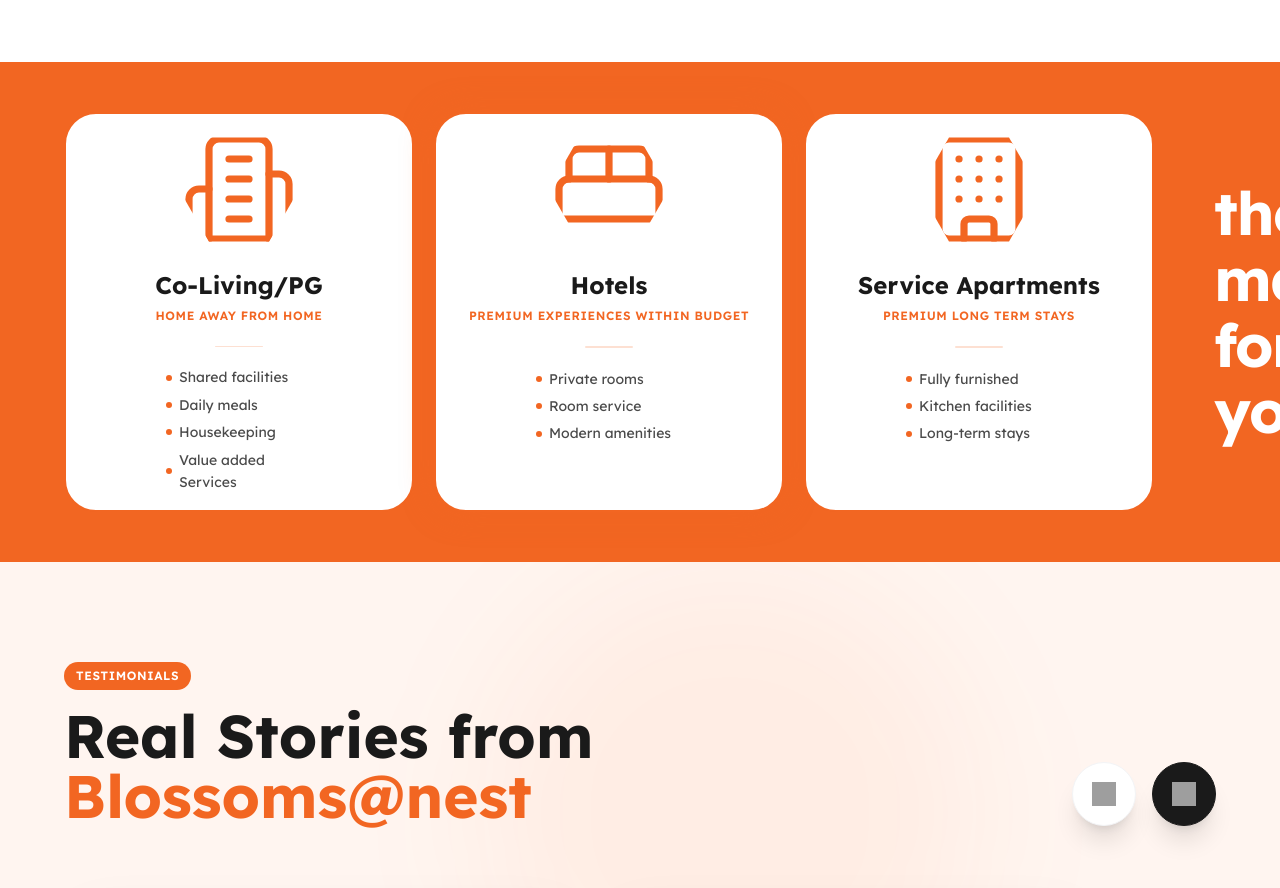
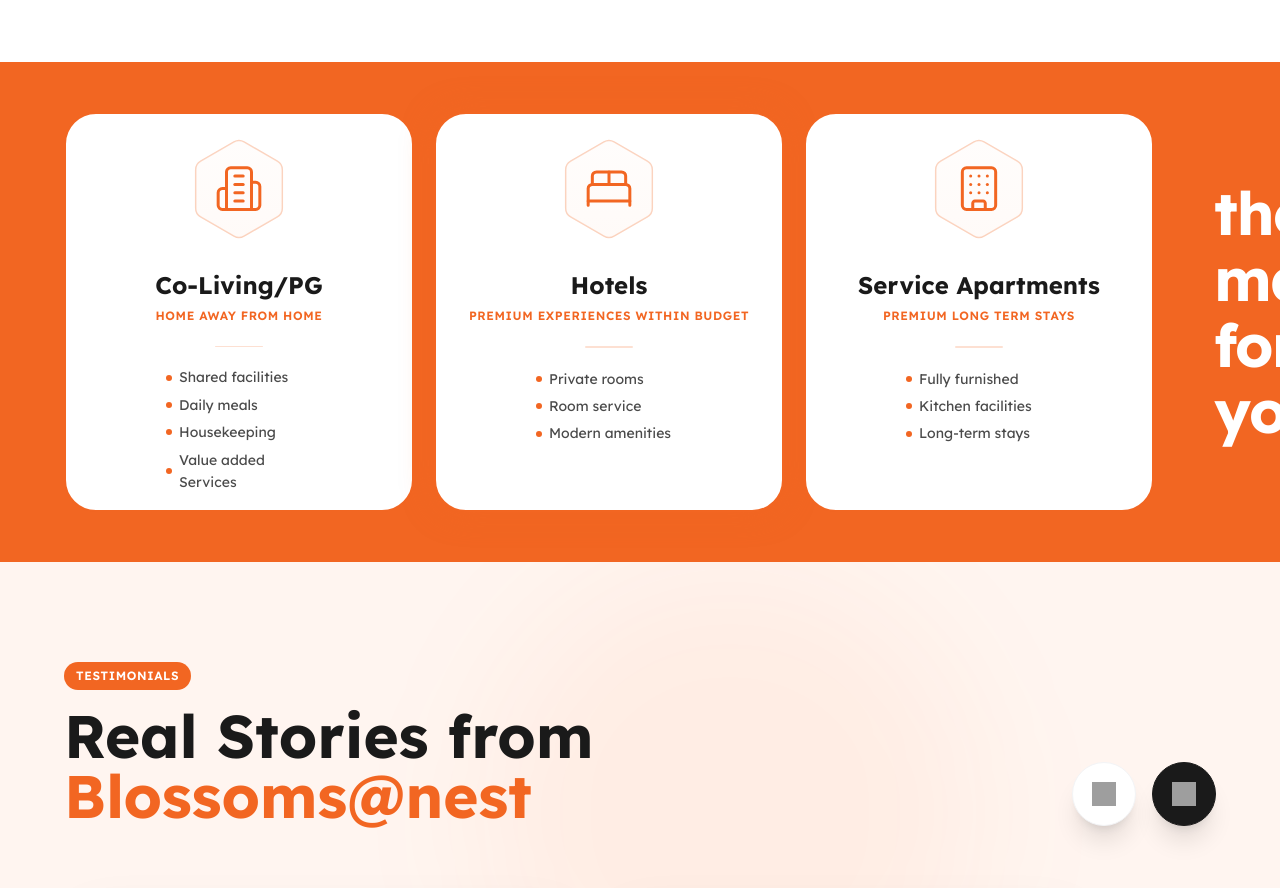
Before and after one commit to nishanth-reddy-m/atnest, an Angular app: page / in a window 1280 px wide. Shown: the part 3720-4608 px from the top of the page. Built offline with nearby package versions, Linux system fonts and the light colour scheme; grey boxes are pictures that could not be loaded.

Commit message:
svg icons fix 1.2

```diff
--- a/src/app/home-property-types/home-property-types.component.html
+++ b/src/app/home-property-types/home-property-types.component.html
@@ -8,7 +8,63 @@
         [class.property-type-card--highlighted]="card.highlighted"
       >
         <div class="property-type-card__icon" aria-hidden="true">
-          <img [src]="card.iconSrc" alt="" />
+          <!-- Co-Living/PG Icon -->
+          <svg *ngIf="card.title === 'Co-Living/PG'" xmlns="http://www.w3.org/2000/svg" width="120" height="120" viewBox="0 0 120 120" fill="none" class="property-type-card__icon-svg">
+            <defs>
+              <linearGradient id="coliving-gradient" x1="60" y1="10" x2="60" y2="110" gradientUnits="userSpaceOnUse">
+                <stop stop-color="#FFF5F0"/>
+                <stop offset="1" stop-color="#FFE8DC"/>
+              </linearGradient>
+            </defs>
+            <path d="M54.9991 12.8869C58.0932 11.1005 61.9053 11.1005 64.9993 12.8869L98.2993 32.1132C101.393 33.8996 103.299 37.2008 103.299 40.7734V79.2266C103.299 82.7992 101.393 86.1004 98.2993 87.8868L64.9993 107.113C61.9053 108.9 58.0932 108.9 54.9991 107.113L21.6991 87.8868C18.6052 86.1004 16.6992 82.7992 16.6992 79.2266V40.7734C16.6992 37.2008 18.6052 33.8996 21.6991 32.1132L54.9991 12.8869Z" fill="white" stroke="var(--atnest-primary)" stroke-opacity="0.3" stroke-width="1.5"/>
+            <path d="M54.9991 12.8869C58.0932 11.1005 61.9053 11.1005 64.9993 12.8869L98.2993 32.1132C101.393 33.8996 103.299 37.2008 103.299 40.7734V79.2266C103.299 82.7992 101.393 86.1004 98.2993 87.8868L64.9993 107.113C61.9053 108.9 58.0932 108.9 54.9991 107.113L21.6991 87.8868C18.6052 86.1004 16.6992 82.7992 16.6992 79.2266V40.7734C16.6992 37.2008 18.6052 33.8996 21.6991 32.1132L54.9991 12.8869Z" fill="url(#coliving-gradient)" fill-opacity="0.2"/>
+            <path d="M47.5 80.4274V42.9274C47.5 41.8223 47.939 40.7625 48.7204 39.9811C49.5018 39.1997 50.5616 38.7607 51.6667 38.7607H68.3333C69.4384 38.7607 70.4982 39.1997 71.2796 39.9811C72.061 40.7625 72.5 41.8223 72.5 42.9274V80.4274H47.5Z" stroke="var(--atnest-primary)" stroke-width="3" stroke-linecap="round" stroke-linejoin="round"/>
+            <path d="M47.4993 59.5938H43.3327C42.2276 59.5938 41.1678 60.0327 40.3864 60.8141C39.605 61.5955 39.166 62.6553 39.166 63.7604V76.2604C39.166 77.3655 39.605 78.4253 40.3864 79.2067C41.1678 79.9881 42.2276 80.4271 43.3327 80.4271H47.4993" stroke="var(--atnest-primary)" stroke-width="3" stroke-linecap="round" stroke-linejoin="round"/>
+            <path d="M72.5 53.3438H76.6667C77.7717 53.3438 78.8315 53.7827 79.6129 54.5641C80.3943 55.3455 80.8333 56.4053 80.8333 57.5104V76.2604C80.8333 77.3655 80.3943 78.4253 79.6129 79.2067C78.8315 79.9881 77.7717 80.4271 76.6667 80.4271H72.5" stroke="var(--atnest-primary)" stroke-width="3" stroke-linecap="round" stroke-linejoin="round"/>
+            <path d="M55.834 47.0938H64.1673" stroke="var(--atnest-primary)" stroke-width="3" stroke-linecap="round" stroke-linejoin="round"/>
+            <path d="M55.834 55.4277H64.1673" stroke="var(--atnest-primary)" stroke-width="3" stroke-linecap="round" stroke-linejoin="round"/>
+            <path d="M55.834 63.7598H64.1673" stroke="var(--atnest-primary)" stroke-width="3" stroke-linecap="round" stroke-linejoin="round"/>
+            <path d="M55.834 72.0938H64.1673" stroke="var(--atnest-primary)" stroke-width="3" stroke-linecap="round" stroke-linejoin="round"/>
+          </svg>
+
+          <!-- Hotels Icon -->
+          <svg *ngIf="card.title === 'Hotels'" xmlns="http://www.w3.org/2000/svg" width="120" height="120" viewBox="0 0 120 120" fill="none" class="property-type-card__icon-svg">
+            <defs>
+              <linearGradient id="hotels-gradient" x1="60" y1="10" x2="60" y2="110" gradientUnits="userSpaceOnUse">
+                <stop stop-color="#FFF5F0"/>
+                <stop offset="1" stop-color="#FFE8DC"/>
+              </linearGradient>
+            </defs>
+            <path d="M54.9991 12.8869C58.0932 11.1005 61.9053 11.1005 64.9993 12.8869L98.2993 32.1132C101.393 33.8996 103.299 37.2008 103.299 40.7734V79.2266C103.299 82.7992 101.393 86.1004 98.2993 87.8868L64.9993 107.113C61.9053 108.9 58.0932 108.9 54.9991 107.113L21.6991 87.8868C18.6052 86.1004 16.6992 82.7992 16.6992 79.2266V40.7734C16.6992 37.2008 18.6052 33.8996 21.6991 32.1132L54.9991 12.8869Z" fill="white" stroke="var(--atnest-primary)" stroke-opacity="0.3" stroke-width="1.5"/>
+            <path d="M54.9991 12.8869C58.0932 11.1005 61.9053 11.1005 64.9993 12.8869L98.2993 32.1132C101.393 33.8996 103.299 37.2008 103.299 40.7734V79.2266C103.299 82.7992 101.393 86.1004 98.2993 87.8868L64.9993 107.113C61.9053 108.9 58.0932 108.9 54.9991 107.113L21.6991 87.8868C18.6052 86.1004 16.6992 82.7992 16.6992 79.2266V40.7734C16.6992 37.2008 18.6052 33.8996 21.6991 32.1132L54.9991 12.8869Z" fill="url(#hotels-gradient)" fill-opacity="0.2"/>
+            <path d="M39.166 76.2611V59.5944C39.166 58.4893 39.605 57.4295 40.3864 56.6481C41.1678 55.8667 42.2276 55.4277 43.3327 55.4277H76.666C77.7711 55.4277 78.8309 55.8667 79.6123 56.6481C80.3937 57.4295 80.8327 58.4893 80.8327 59.5944V76.2611" stroke="var(--atnest-primary)" stroke-width="3" stroke-linecap="round" stroke-linejoin="round"/>
+            <path d="M43.334 55.4277V47.0944C43.334 45.9893 43.773 44.9295 44.5544 44.1481C45.3358 43.3667 46.3956 42.9277 47.5007 42.9277H72.5006C73.6057 42.9277 74.6655 43.3667 75.4469 44.1481C76.2283 44.9295 76.6673 45.9893 76.6673 47.0944V55.4277" stroke="var(--atnest-primary)" stroke-width="3" stroke-linecap="round" stroke-linejoin="round"/>
+            <path d="M60 42.9268V55.4268" stroke="var(--atnest-primary)" stroke-width="3" stroke-linecap="round" stroke-linejoin="round"/>
+            <path d="M39.166 72.0938H80.8327" stroke="var(--atnest-primary)" stroke-width="3" stroke-linecap="round" stroke-linejoin="round"/>
+          </svg>
+
+          <!-- Service Apartments Icon -->
+          <svg *ngIf="card.title === 'Service Apartments'" xmlns="http://www.w3.org/2000/svg" width="120" height="120" viewBox="0 0 120 120" fill="none" class="property-type-card__icon-svg">
+            <defs>
+              <linearGradient id="service-gradient" x1="60" y1="10" x2="60" y2="110" gradientUnits="userSpaceOnUse">
+                <stop stop-color="#FFF5F0"/>
+                <stop offset="1" stop-color="#FFE8DC"/>
+              </linearGradient>
+            </defs>
+            <path d="M54.9991 12.8869C58.0932 11.1005 61.9053 11.1005 64.9993 12.8869L98.2993 32.1132C101.393 33.8996 103.299 37.2008 103.299 40.7734V79.2266C103.299 82.7992 101.393 86.1004 98.2993 87.8868L64.9993 107.113C61.9053 108.9 58.0932 108.9 54.9991 107.113L21.6991 87.8868C18.6052 86.1004 16.6992 82.7992 16.6992 79.2266V40.7734C16.6992 37.2008 18.6052 33.8996 21.6991 32.1132L54.9991 12.8869Z" fill="white" stroke="var(--atnest-primary)" stroke-opacity="0.3" stroke-width="1.5"/>
+            <path d="M54.9991 12.8869C58.0932 11.1005 61.9053 11.1005 64.9993 12.8869L98.2993 32.1132C101.393 33.8996 103.299 37.2008 103.299 40.7734V79.2266C103.299 82.7992 101.393 86.1004 98.2993 87.8868L64.9993 107.113C61.9053 108.9 58.0932 108.9 54.9991 107.113L21.6991 87.8868C18.6052 86.1004 16.6992 82.7992 16.6992 79.2266V40.7734C16.6992 37.2008 18.6052 33.8996 21.6991 32.1132L54.9991 12.8869Z" fill="url(#service-gradient)" fill-opacity="0.2"/>
+            <path d="M60 55.4268H60.0208" stroke="var(--atnest-primary)" stroke-width="3" stroke-linecap="round" stroke-linejoin="round"/>
+            <path d="M60 63.7607H60.0208" stroke="var(--atnest-primary)" stroke-width="3" stroke-linecap="round" stroke-linejoin="round"/>
+            <path d="M60 47.0938H60.0208" stroke="var(--atnest-primary)" stroke-width="3" stroke-linecap="round" stroke-linejoin="round"/>
+            <path d="M68.334 55.4277H68.3548" stroke="var(--atnest-primary)" stroke-width="3" stroke-linecap="round" stroke-linejoin="round"/>
+            <path d="M68.334 63.7598H68.3548" stroke="var(--atnest-primary)" stroke-width="3" stroke-linecap="round" stroke-linejoin="round"/>
+            <path d="M68.334 47.0938H68.3548" stroke="var(--atnest-primary)" stroke-width="3" stroke-linecap="round" stroke-linejoin="round"/>
+            <path d="M51.666 55.4277H51.6868" stroke="var(--atnest-primary)" stroke-width="3" stroke-linecap="round" stroke-linejoin="round"/>
+            <path d="M51.666 63.7598H51.6868" stroke="var(--atnest-primary)" stroke-width="3" stroke-linecap="round" stroke-linejoin="round"/>
+            <path d="M51.666 47.0938H51.6868" stroke="var(--atnest-primary)" stroke-width="3" stroke-linecap="round" stroke-linejoin="round"/>
+            <path d="M53.75 80.4271V74.1771C53.75 73.6245 53.9695 73.0946 54.3602 72.7039C54.7509 72.3132 55.2808 72.0938 55.8333 72.0938H64.1667C64.7192 72.0938 65.2491 72.3132 65.6398 72.7039C66.0305 73.0946 66.25 73.6245 66.25 74.1771V80.4271" stroke="var(--atnest-primary)" stroke-width="3" stroke-linecap="round" stroke-linejoin="round"/>
+            <path d="M72.5007 38.7598H47.5007C45.1995 38.7598 43.334 40.6252 43.334 42.9264V76.2598C43.334 78.561 45.1995 80.4264 47.5007 80.4264H72.5007C74.8018 80.4264 76.6673 78.561 76.6673 76.2598V42.9264C76.6673 40.6252 74.8018 38.7598 72.5007 38.7598Z" stroke="var(--atnest-primary)" stroke-width="3" stroke-linecap="round" stroke-linejoin="round"/>
+          </svg>
         </div>
 
         <div class="property-type-card__header">
--- a/src/app/home-property-types/home-property-types.component.ts
+++ b/src/app/home-property-types/home-property-types.component.ts
@@ -4,7 +4,6 @@
 interface PropertyTypeCard {
   title: string;
   subtitle: string;
-  iconSrc: string;
   items: readonly string[];
   highlighted?: boolean;
 }
@@ -21,20 +20,17 @@
     {
       title: 'Co-Living/PG',
       subtitle: 'Home away from home',
-      iconSrc: 'assets/icons/home-property-types/Co-Living.svg',
       items: ['Shared facilities', 'Daily meals', 'Housekeeping', 'Value added Services'],
     },
     {
       title: 'Hotels',
       subtitle: 'premium experiences within budget',
-      iconSrc: 'assets/icons/home-property-types/hotels.svg',
       items: ['Private rooms', 'Room service', 'Modern amenities'],
       highlighted: true,
     },
     {
       title: 'Service Apartments',
       subtitle: 'Premium long term stays',
-      iconSrc: 'assets/icons/home-property-types/serviceApartments.svg',
       items: ['Fully furnished', 'Kitchen facilities', 'Long-term stays'],
     },
   ];
```
